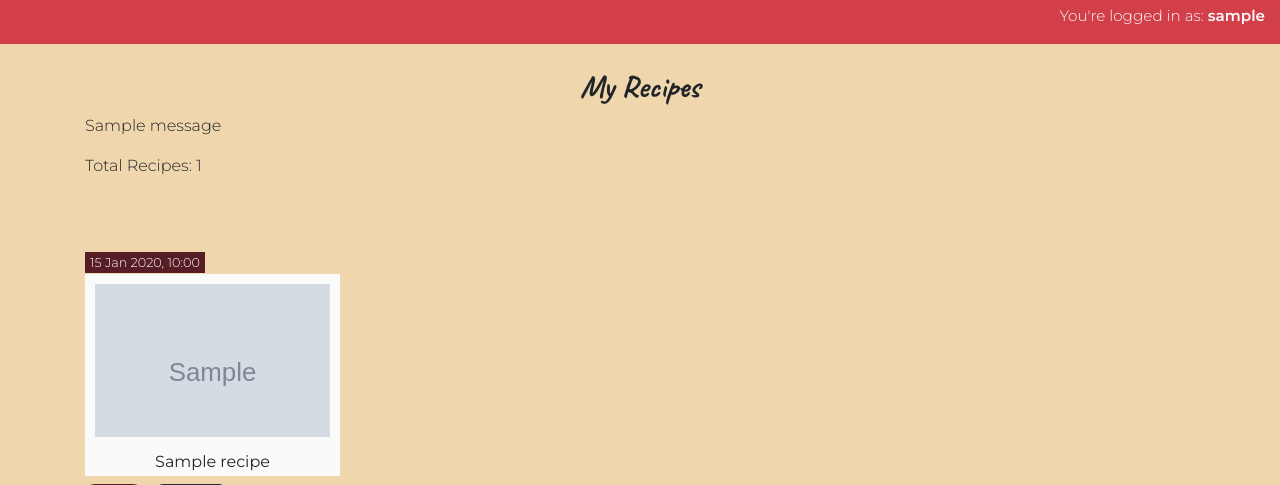
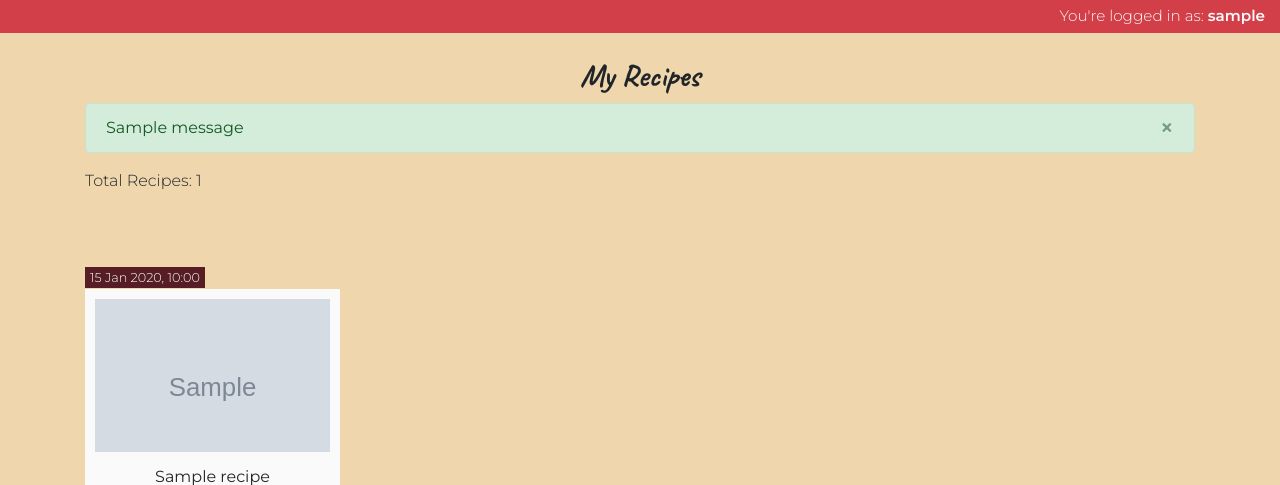
Before and after one commit to irinanita/cook-book, a Flask app: page /my_recipes in a window 1280 px wide. Shown: the part 56-541 px from the top of the page. Run offline with Flask 2, Linux system fonts and the light colour scheme; the visitor is signed in with stand-in values (Sample User, id 1); grey boxes marked "Sample" are stand-in pictures; one stand-in notice (Sample message) is shown; a database or web service that is not in the repository returns one stand-in record (values such as "Sample title"); some libraries are stand-ins or nearby versions.

Commit message:
Added alert dismissal. Code refactoring

```diff
--- a/app.py
+++ b/app.py
@@ -210,7 +210,8 @@ def update_recipe(recipe_id):
     if session.get('logged_in') is None:
         flash("In order to use the cook book please login")
         return redirect(url_for('autentication'))
-
+    keys_list=[]
+    message=""
     recipe=mongo.db.recipes.find_one({"_id":ObjectId(recipe_id)})
     recipes_dict=request.form.to_dict()
     print(recipe['diet'],"recipe")
@@ -248,12 +249,10 @@ def update_recipe(recipe_id):
     recipes_dict["allergens"]=form_allergens
 
     if request.form.get('submit') == 'submit':
+         #List of keys. Keys with no values will be appended
 
         if request.form["image"]=="":
             request.form["image"]="https://upload.wikimedia.org/wikipedia/commons/thumb/6/6d/Good_Food_Display_-_NCI_Visuals_Online.jpg/1024px-Good_Food_Display_-_NCI_Visuals_Online.jpg"
-
-         #List of keys. Keys with no values will be appended
-        keys_list=[]
 
         # To get keys which having zero length value(checks only allergens, description and title):
         keys_list = [key for key,val in recipes_dict.items() if not val]
--- a/static/css/style.css
+++ b/static/css/style.css
@@ -116,9 +116,7 @@ a:hover{
     background-color:#D33F49;
     color:#fafafa;
     text-align: right;
-    padding-top: 5px;
-    padding-right: 15px;
-    /*line-height: 1rem;*/
+    padding: 5px 15px;
     font-size: 0.95rem;
 }
 
--- a/templates/base.html
+++ b/templates/base.html
@@ -52,7 +52,7 @@
      <div class=" container-fluid">
          <div class=" row  mb-4">
         <div class=" col status-logged-in">
-            <p>You're logged in as: <span class="fw-600">{{session['user']}}</span></p>
+            <span>You're logged in as: <span class="fw-600">{{session['user']}}</span></span>
             </div>
         </div>
     </div>
--- a/templates/my_recipes.html
+++ b/templates/my_recipes.html
@@ -4,7 +4,13 @@
   {% if messages %}
     <div class=flashes>
     {% for message in messages %}
-      <p>{{ message }}</p>
+     <div class="alert alert-success alert-dismissible fade show" role="alert">
+          <strong>{{message}}</strong>
+      <button type="button" class="close" data-dismiss="alert" aria-label="Close">
+        <span aria-hidden="true">&times;</span>
+      </button>
+    </div>
+
     {% endfor %}
     </div>
   {% endif %}
```
